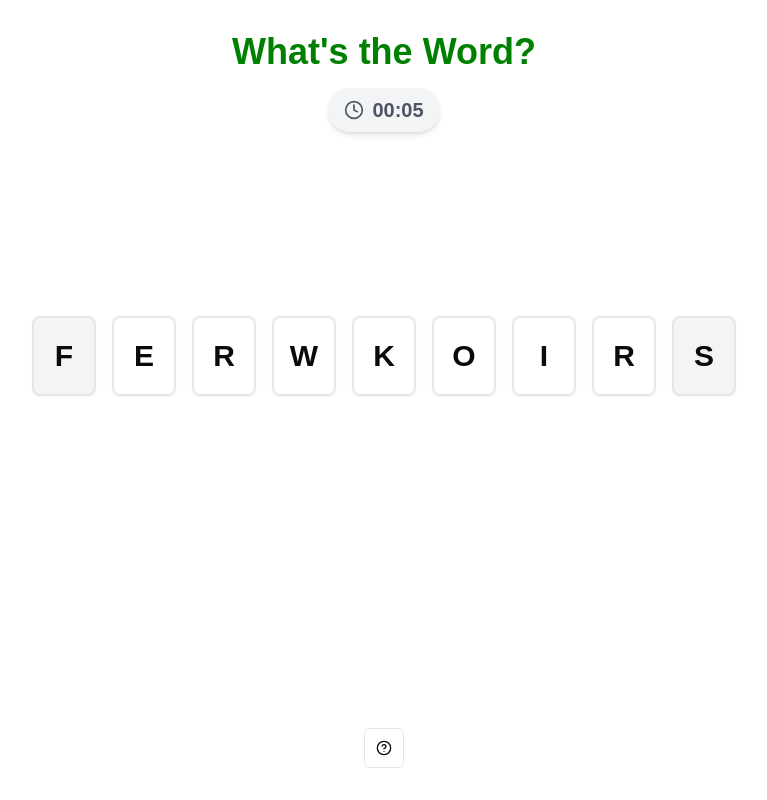
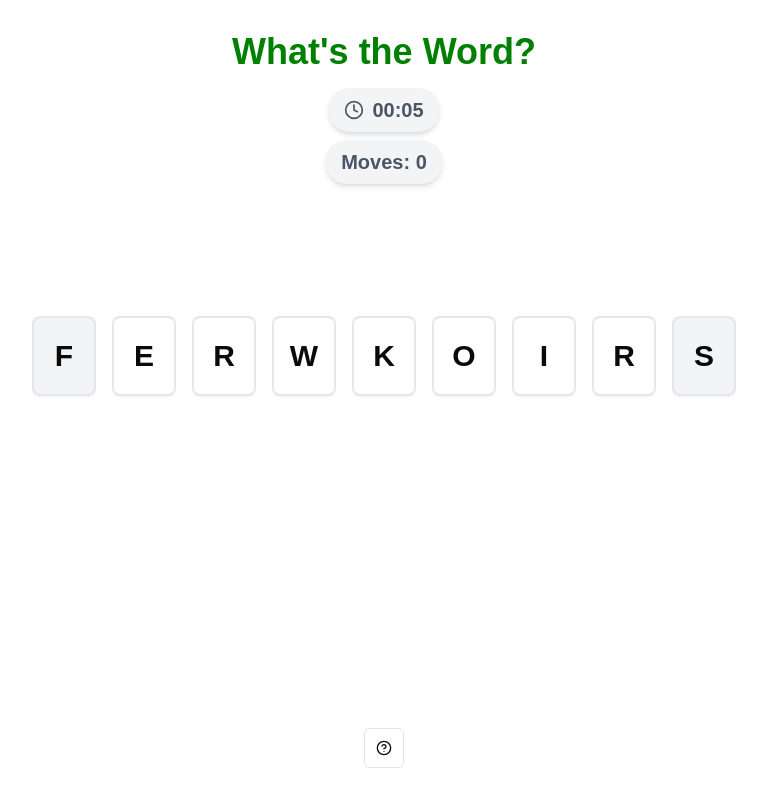
Before and after one commit to cesardg21/whatstheword, a Next.js app: page / in a window 1280 px wide. Shown: the whole page, without its empty margins (256-1023 px from the left). Built offline with nearby package versions, Linux system fonts and the light colour scheme.

Commit message:
add a moves counter

```diff
--- a/app/components/DraggableWords.tsx
+++ b/app/components/DraggableWords.tsx
@@ -34,6 +34,7 @@ const DraggableWords: React.FC = () => {
   const [currentHint, setCurrentHint] = useState("")
   const [showHint, setShowHint] = useState(false)
   const [isDragDisabled, setIsDragDisabled] = useState(false)
+  const [moves, setMoves] = useState(0)
 
   const initializeWord = (word: string) => {
     return word.toUpperCase().split('').map((letter, index) => ({
@@ -80,6 +81,7 @@ const DraggableWords: React.FC = () => {
     setIsCorrect(false)
     setTimer(0)
     setIsTimerRunning(true)
+    setMoves(0)
 
     const currentEntry = randomizedDictionary[currentWordIndex]
     const sentence = currentEntry.sentence
@@ -144,6 +146,12 @@ const DraggableWords: React.FC = () => {
             <Clock className="w-5 h-5" />
             <span className="text-xl font-semibold">{formatTime(timer)}</span>
           </div>
+
+          <div className={`mt-2 flex items-center space-x-2 rounded-full px-4 py-2 shadow-md transition-colors duration-500 ${
+            isCorrect ? 'bg-[#008000] text-white' : 'bg-gray-100 text-gray-600'
+          }`}>
+            <span className="text-xl font-semibold">Moves: {moves}</span>
+          </div>
         </div>
 
         <div className="h-full flex flex-col items-center justify-center">
@@ -169,6 +177,7 @@ const DraggableWords: React.FC = () => {
                   key={item.id}
                   value={item}
                   drag={!isDragDisabled}
+                  onDragEnd={() => setMoves(prev => prev + 1)}
                 >
                   <motion.div
                     className={`${!isDragDisabled ? 'cursor-move' : 'cursor-default'}`}
```
